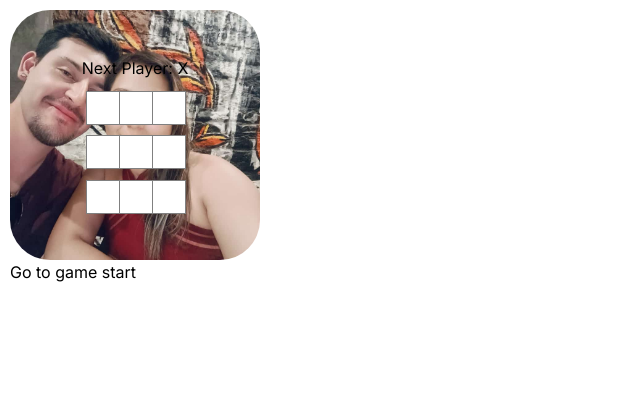
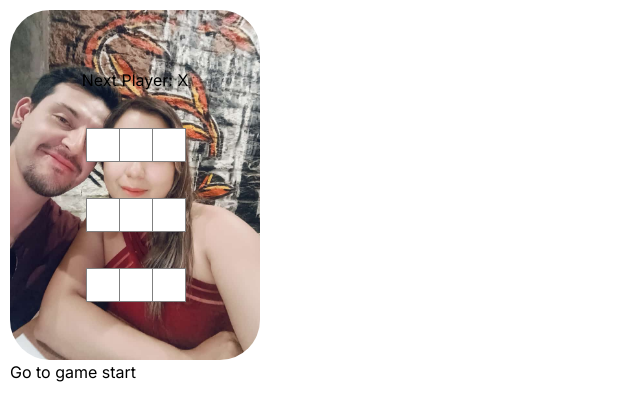
Before and after one commit to danielpinto-developer/React-Tic-Tac-Toe, a Next.js app: page / in a window 1280 px wide. Shown: the top 420 px of the page, without its empty margins (0-640 px from the left). Built offline with nearby package versions, Linux system fonts and the light colour scheme.

Commit message:
decrease size one more time

```diff
--- a/src/app/globals.css
+++ b/src/app/globals.css
@@ -35,5 +35,5 @@ body {
   justify-content: center;
   align-items: center;
   width: 250px; /* Adjust width to fit your board */
-  height: 250px; /* Adjust height to fit your board */
+  height: 350px; /* Adjust height to fit your board */
 }
```
